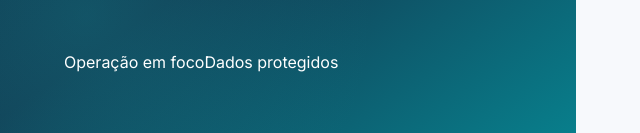
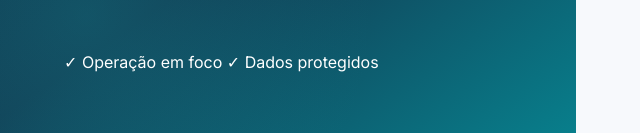
Before and after one commit to italogabriels4mini-ai/Atendimento-operacional-projeto-de-T.I, a website: page public/index.html in a window 1280 px wide. Shown: the part 664-797 px from the top of the page, 0-640 px from the left. Drawn offline with Linux system fonts and the light colour scheme; no server answers.

Commit message:
ajeitando o index

```diff
--- a/public/index.html
+++ b/public/index.html
@@ -21,7 +21,19 @@
         <h1>Resolver bem começa por <em>ouvir.</em></h1>
         <p>Acompanhe cada solicitação com contexto, responsabilidade e um próximo passo claro.</p>
       </div>
-      <div class="auth-visual-footer"><span>Operação em foco</span><span class="status-dot"></span><span>Dados protegidos</span></div>
+     <div class="auth-visual-footer" aria-label="Informações da central">
+  <span class="footer-item">
+    <span class="footer-check" aria-hidden="true">✓</span>
+    Operação em foco
+  </span>
+
+  <span class="footer-divider" aria-hidden="true"></span>
+
+  <span class="footer-item">
+    <span class="footer-check" aria-hidden="true">✓</span>
+    Dados protegidos
+  </span>
+</div>
     </section>
     <section class="auth-card-wrap">
       <div class="auth-card">
```
